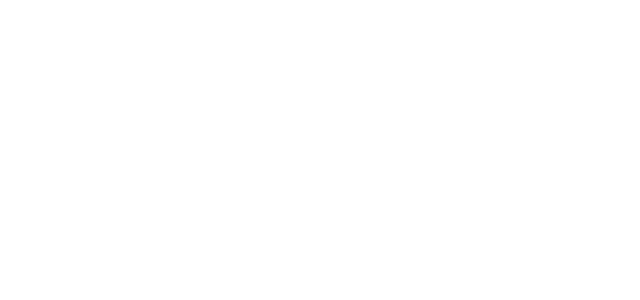
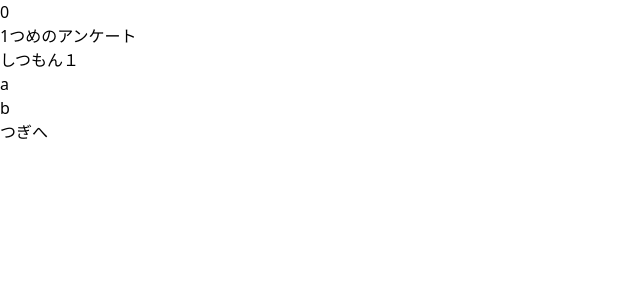
Before and after one commit to hippopotacos/demo-react-form, a React (Create React App) app: page /pages/Questionnaire in a window 1280 px wide. Shown: the top 300 px of the page, without its empty margins (0-640 px from the left). Built offline with nearby package versions, Linux system fonts and the light colour scheme.

Commit message:
アンケートのサンプル

```diff
--- a/src/App.js
+++ b/src/App.js
@@ -4,6 +4,8 @@
 import Home from './Home';
 import PastTime from './pages/PastTime'
 import PastTimeData from './data/PastTimeData';
+import Questionnaire from './pages/Questionnaire';
+import QuestionnaireData from './data/QuestionnaireData';
 
 class App extends Component {
   render() {
@@ -18,6 +20,11 @@
                 pastTimeData = {PastTimeData}
               />
             </Route>
+            <Route path='/pages/Questionnaire'>
+              <Questionnaire
+                questionnaireData = {QuestionnaireData}
+              />
+            </Route>
           </div>
         </Router>
       </div>
--- a/src/components/Navbar.js
+++ b/src/components/Navbar.js
@@ -10,6 +10,7 @@
                     <li><Link to="/">Home</Link></li>
                     <li><Link to="/pages/About">About</Link></li>
                     <li><Link to="/pages/PastTime">PastTime</Link></li>
+                    <li><Link to="/pages/Questionnaire">Questionnaire</Link></li>
                 </ul>
             </div>
         )
--- /dev/null
+++ b/src/data/QuestionnaireData.js
@@ -0,0 +1,30 @@
+const QuestionnaireData = [
+    {
+        question: 'しつもん１',
+        choices: [
+            {
+                text: 'a',
+                image: 'ss'
+            },
+            {
+                text: 'b',
+                image: 'xx'
+            }
+        ]
+    },
+    {
+        question: 'しつもん２',
+        choices: [
+            {
+                text: 'ac',
+                image: 'ssc'
+            },
+            {
+                text: 'bc',
+                image: 'xxc'
+            }
+        ]
+    }
+]
+
+export default QuestionnaireData;
--- /dev/null
+++ b/src/pages/Questionnaire.js
@@ -0,0 +1,33 @@
+import React, {useState} from 'react'
+
+const Questionnaire = props => {
+  const items = props.questionnaireData;
+  const length = items.length;
+  console.log(length);
+
+  const [counter, setCounter] = useState(0);
+
+  const handleClick = () => {
+    setCounter(counter + 1);
+  }
+
+  return(
+    <div>
+      <form>
+        <p>{counter}</p>
+        <div>
+          {counter+1}つめのアンケート
+        </div>
+        <p>{items[counter].question}</p>
+        {items[counter].choices.map((item, i) => (
+          <div key={i}>
+            <p>{item.text}</p>
+          </div>
+        ))}
+        <button type="button" onClick={handleClick}>つぎへ</button>
+      </form>
+    </div>
+  );
+}
+
+export default Questionnaire;
```
Also changed, not shown: 1 other file (tests, documents, lock files or other folders).
